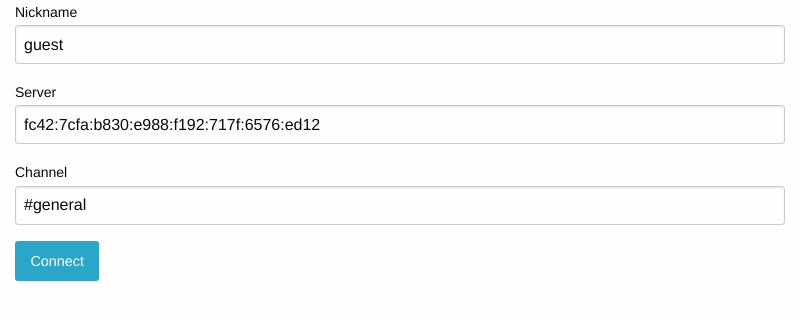
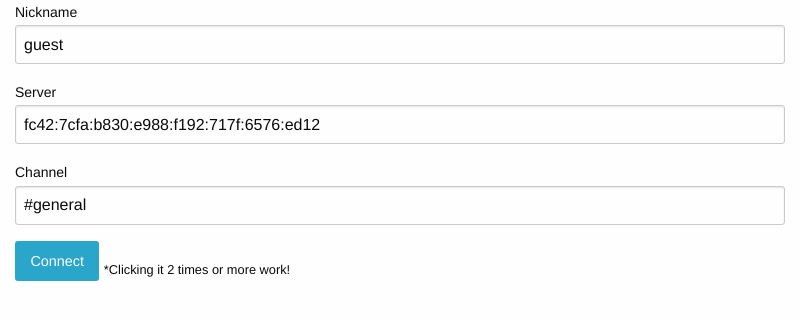
Before and after one commit to kaotisk-hund/irc-electron, an Electron app: page settings.html in a window 800 px wide. Drawn offline with Linux system fonts and the light colour scheme.

Commit message:
Comment add :)

```diff
--- a/settings.html
+++ b/settings.html
@@ -17,6 +17,7 @@
 					<label>Server<input type="text" id="server" placeholder="Server" value="fc42:7cfa:b830:e988:f192:717f:6576:ed12"/></label>
 					<label>Channel<input type="text" id="channel" placeholder="Channel e.g. #general" value="#general"/></label>
 					<button class="button" type="submit">Connect</button>
+					<small>*Clicking it 2 times or more work!</small>
 				</form>
 			</div>
 		</div>
```
